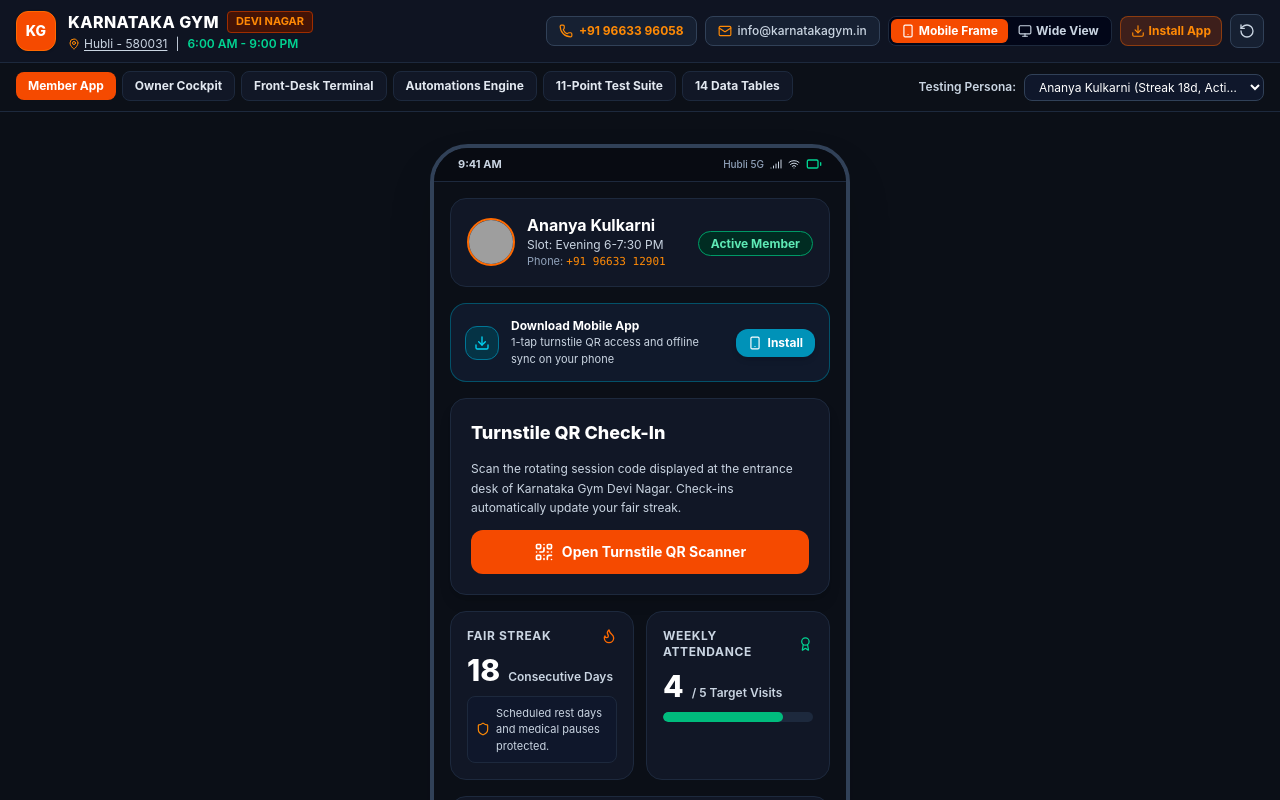
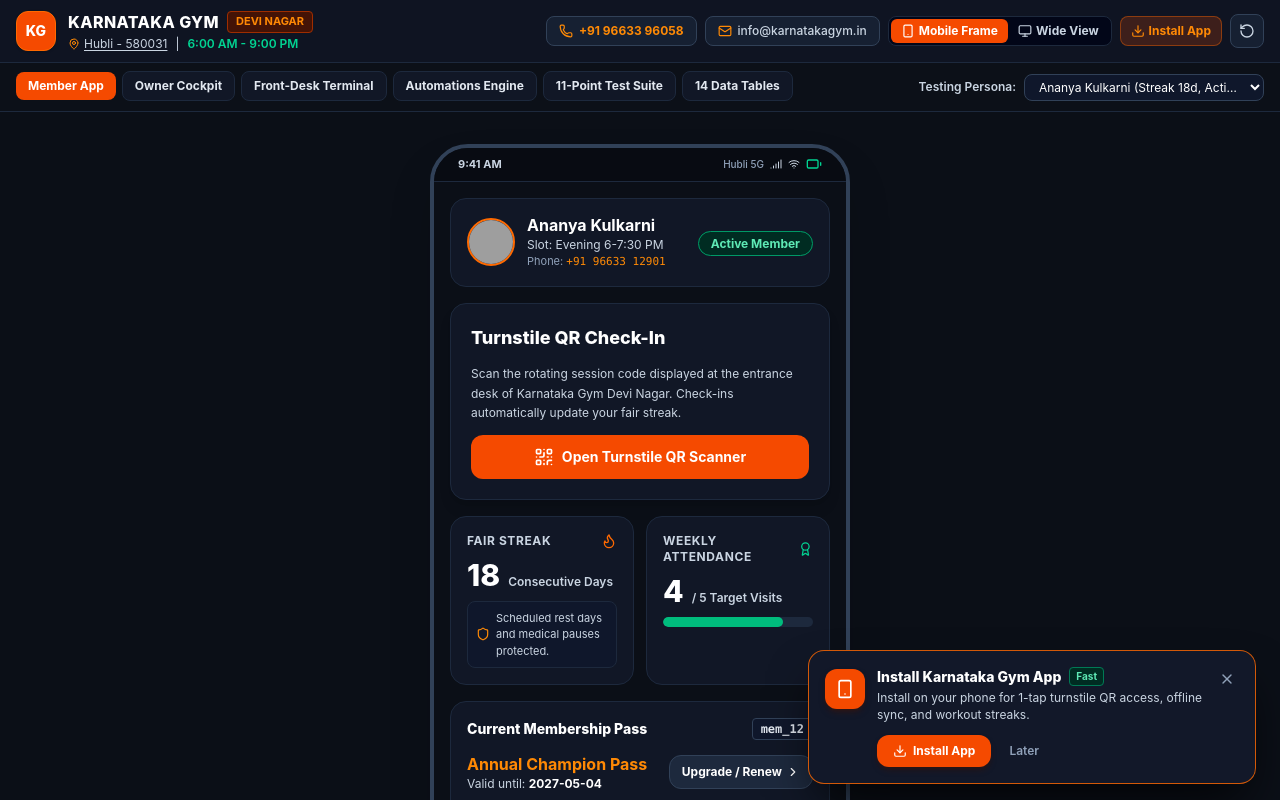
Before and after one commit to firozmnadaf/karnatakagym, a React (Vite) app: page / in a window 1280 px wide. Shown: the top 800 px of the page. Built offline with nearby package versions, Linux system fonts and the light colour scheme; grey boxes are pictures that could not be loaded.

Commit message:
fix: replace static in-page install banner with smart dynamic web visit install notification

```diff
--- a/src/App.jsx
+++ b/src/App.jsx
@@ -9,6 +9,7 @@ import AutomationsCenter from './components/Automations/AutomationsCenter';
 import TestSuiteModal from './components/Testing/TestSuiteModal';
 import DatabaseExplorer from './components/Database/DatabaseExplorer';
 import NotFound from './components/NotFound';
+import PWAInstallNotification from './components/Common/PWAInstallNotification';
 import { Wifi, Battery, Signal } from 'lucide-react';
 
 function MainAppContent() {
@@ -85,6 +86,9 @@ function MainAppContent() {
 
       {/* Official Global Footer */}
       <Footer />
+
+      {/* Dynamic PWA Mobile Install Notification for Web Visitors */}
+      <PWAInstallNotification />
     </div>
   );
 }
--- /dev/null
+++ b/src/components/Common/PWAInstallNotification.jsx
@@ -0,0 +1,150 @@
+import React, { useState, useEffect } from 'react';
+import { Smartphone, Download, X, CheckCircle2 } from 'lucide-react';
+import InstallAppModal from './InstallAppModal';
+
+export default function PWAInstallNotification() {
+  const [deferredPrompt, setDeferredPrompt] = useState(null);
+  const [isVisible, setIsVisible] = useState(false);
+  const [showModalGuide, setShowModalGuide] = useState(false);
+  const [isStandalone, setIsStandalone] = useState(false);
+
+  useEffect(() => {
+    // Check if the user is already running the installed standalone app
+    const standalone =
+      window.matchMedia('(display-mode: standalone)').matches ||
+      window.navigator.standalone === true;
+    setIsStandalone(standalone);
+
+    if (standalone) {
+      return;
+    }
+
+    // Check if user dismissed it during this session
+    const isDismissed = sessionStorage.getItem('kg_install_notice_dismissed') === 'true';
+
+    // Show install notification 1.2s after loading the web version
+    const timer = setTimeout(() => {
+      if (!standalone && !isDismissed) {
+        setIsVisible(true);
+      }
+    }, 1200);
+
+    const handleBeforeInstall = (e) => {
+      e.preventDefault();
+      setDeferredPrompt(e);
+      if (!isDismissed) {
+        setIsVisible(true);
+      }
+    };
+
+    const handleAppInstalled = () => {
+      setIsVisible(false);
+      setDeferredPrompt(null);
+      setIsStandalone(true);
+      sessionStorage.setItem('kg_install_notice_dismissed', 'true');
+    };
+
+    window.addEventListener('beforeinstallprompt', handleBeforeInstall);
+    window.addEventListener('appinstalled', handleAppInstalled);
+
+    return () => {
+      clearTimeout(timer);
+      window.removeEventListener('beforeinstallprompt', handleBeforeInstall);
+      window.removeEventListener('appinstalled', handleAppInstalled);
+    };
+  }, []);
+
+  const handleInstallClick = async () => {
+    if (deferredPrompt) {
+      deferredPrompt.prompt();
+      const { outcome } = await deferredPrompt.userChoice;
+      if (outcome === 'accepted') {
+        setIsVisible(false);
+        sessionStorage.setItem('kg_install_notice_dismissed', 'true');
+      }
+      setDeferredPrompt(null);
+    } else {
+      // If iOS or browser without programmatic trigger, show guided instructions modal
+      setShowModalGuide(true);
+    }
+  };
+
+  const handleDismiss = () => {
+    setIsVisible(false);
+    sessionStorage.setItem('kg_install_notice_dismissed', 'true');
+  };
+
+  // If already installed or closed, don't show the floating notification
+  if (isStandalone || !isVisible) {
+    return (
+      <InstallAppModal
+        isOpen={showModalGuide}
+        onClose={() => setShowModalGuide(false)}
+      />
+    );
+  }
+
+  return (
+    <>
+      {/* Floating Bottom Web Visit Install Notification */}
+      <div className="fixed bottom-4 left-3 right-3 md:left-auto md:right-6 md:max-w-md z-50 animate-in fade-in slide-in-from-bottom-4 duration-300">
+        <div className="bg-[#121829] border border-orange-500/80 rounded-2xl p-4 shadow-2xl shadow-black/80 flex items-start justify-between gap-3 text-xs text-slate-100">
+          <div className="flex items-start gap-3">
+            <div className="p-2.5 rounded-xl bg-orange-600 text-white shrink-0 shadow-md shadow-orange-950/50 mt-0.5">
+              <Smartphone className="w-5 h-5" />
+            </div>
+            <div className="space-y-1">
+              <div className="flex items-center gap-2">
+                <h4 className="text-sm font-extrabold text-white leading-tight">
+                  Install Karnataka Gym App
+                </h4>
+                <span className="bg-emerald-950 text-emerald-300 border border-emerald-700 text-[10px] font-bold px-1.5 py-0.5 rounded">
+                  Fast
+                </span>
+              </div>
+              <p className="text-xs text-slate-300 leading-snug">
+                Install on your phone for 1-tap turnstile QR access, offline sync, and workout streaks.
+              </p>
+              <div className="pt-2 flex items-center gap-2">
+                <button
+                  type="button"
+                  onClick={handleInstallClick}
+                  className="bg-orange-600 hover:bg-orange-500 active:bg-orange-700 text-white font-bold px-4 py-2 rounded-xl text-xs flex items-center gap-1.5 transition-colors shadow-md shadow-orange-950/40"
+                >
+                  <Download className="w-3.5 h-3.5" />
+                  <span>Install App</span>
+                </button>
+                <button
+                  type="button"
+                  onClick={handleDismiss}
+                  className="text-slate-400 hover:text-white px-2.5 py-2 text-xs font-semibold transition-colors"
+                >
+                  Later
+                </button>
+              </div>
+            </div>
+          </div>
+
+          <button
+            type="button"
+            onClick={handleDismiss}
+            className="text-slate-400 hover:text-white p-1 rounded-lg hover:bg-slate-800 transition-colors shrink-0"
+            aria-label="Dismiss install notification"
+          >
+            <X className="w-4 h-4" />
+          </button>
+        </div>
+      </div>
+
+      {/* Guided Modal for iOS Safari / Unsupported Browsers */}
+      <InstallAppModal
+        isOpen={showModalGuide}
+        onClose={() => {
+          setShowModalGuide(false);
+          setIsVisible(false);
+          sessionStorage.setItem('kg_install_notice_dismissed', 'true');
+        }}
+      />
+    </>
+  );
+}
--- a/src/components/Member/MemberHome.jsx
+++ b/src/components/Member/MemberHome.jsx
@@ -1,4 +1,4 @@
-import React, { useState } from 'react';
+import React from 'react';
 import { useGym } from '../../context/GymContext';
 import {
   Calendar,
@@ -10,11 +10,8 @@ import {
   CheckCircle,
   ShoppingBag,
   ChevronRight,
-  Phone,
-  Download,
-  Smartphone
+  Phone
 } from 'lucide-react';
-import InstallAppModal from '../Common/InstallAppModal';
 
 export default function MemberHome({ onNavigate }) {
   const {
@@ -23,8 +20,6 @@ export default function MemberHome({ onNavigate }) {
     activeMemberStreak,
     attendance
   } = useGym();
-
-  const [showInstallModal, setShowInstallModal] = useState(false);
 
   const today = new Date();
   const expiryDate = new Date(activeMember.membershipExpiry);
@@ -80,28 +75,6 @@ export default function MemberHome({ onNavigate }) {
             </span>
           )}
         </div>
-      </div>
-
-      {/* Download Mobile App Quick Action Banner */}
-      <div className="bg-[#10192b] border border-cyan-800/80 p-3.5 rounded-2xl flex items-center justify-between gap-3">
-        <div className="flex items-center gap-3">
-          <div className="p-2 rounded-xl bg-cyan-950 text-cyan-400 border border-cyan-700 shrink-0">
-            <Download className="w-4 h-4" />
-          </div>
-          <div>
-            <h4 className="text-xs font-bold text-white">Download Mobile App</h4>
-            <p className="text-[11px] text-slate-300">1-tap turnstile QR access and offline sync on your phone</p>
-          </div>
-        </div>
-
-        <button
-          type="button"
-          onClick={() => setShowInstallModal(true)}
-          className="bg-cyan-600 hover:bg-cyan-500 active:bg-cyan-700 text-white font-bold px-3 py-1.5 rounded-xl text-xs flex items-center gap-1.5 transition-colors shrink-0 shadow-md"
-        >
-          <Smartphone className="w-3.5 h-3.5" />
-          <span>Install</span>
-        </button>
       </div>
 
       {/* Urgent Renewal Callout if Expiring Soon */}
@@ -304,12 +277,6 @@ export default function MemberHome({ onNavigate }) {
           </a>.
         </p>
       </div>
-
-      {/* PWA / Mobile Install Modal */}
-      <InstallAppModal
-        isOpen={showInstallModal}
-        onClose={() => setShowInstallModal(false)}
-      />
     </div>
   );
 }
```
Also changed, not shown: src/components/Owner/OwnerKpiDetailModal.jsx (line endings or trailing spaces).
